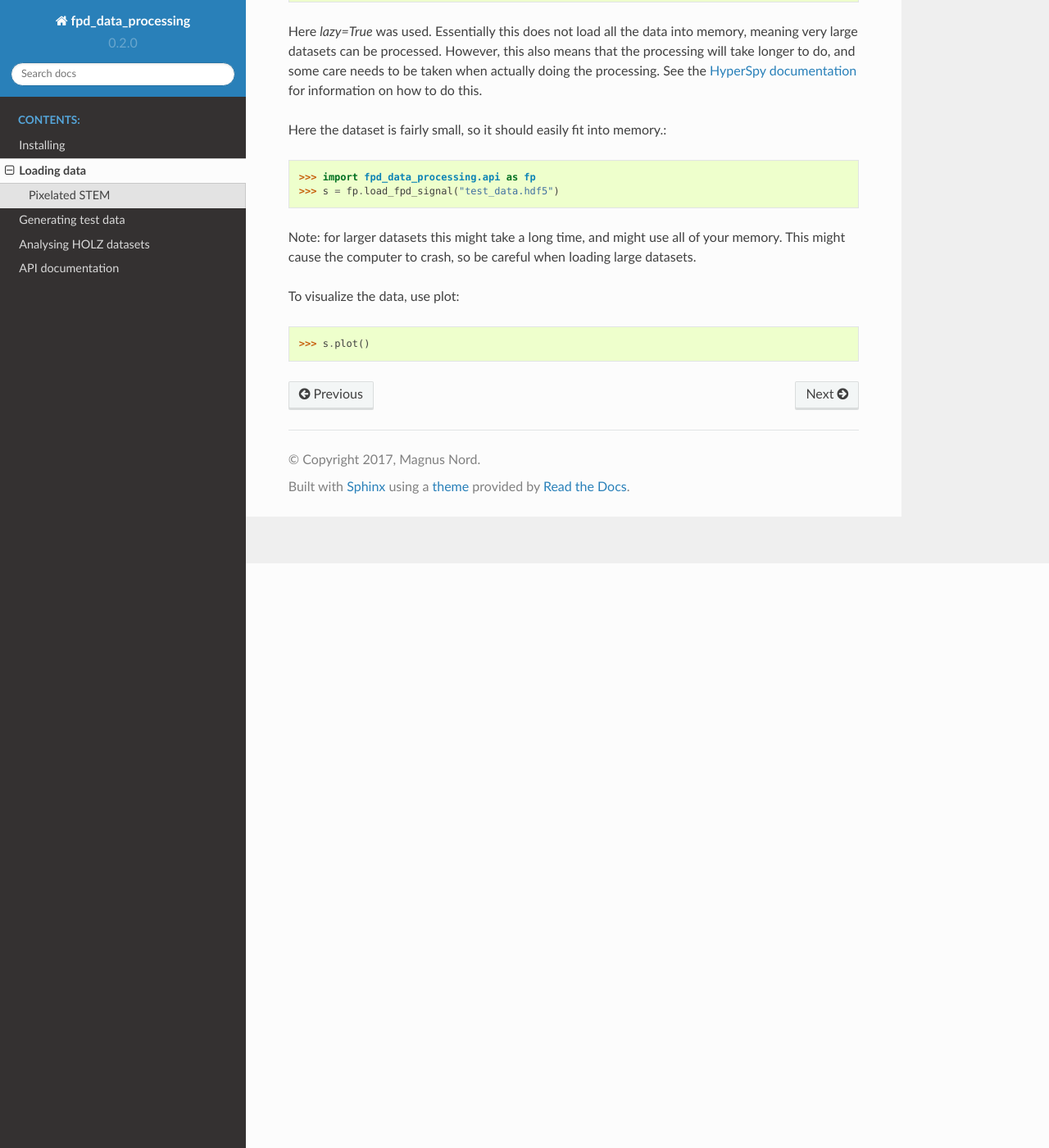
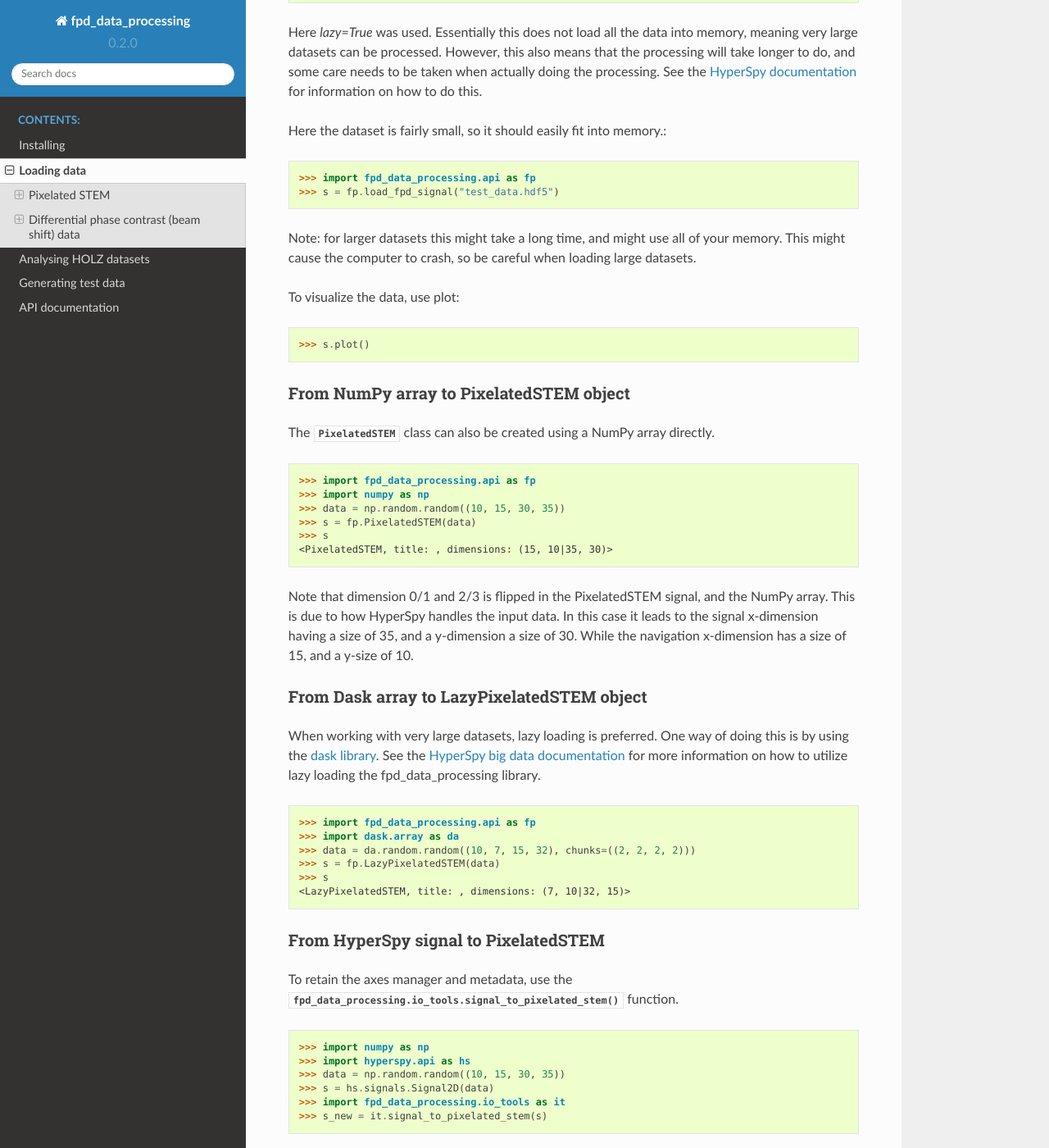
Before and after one commit to pyxem/pyxem, a Sphinx documentation site: the page built from doc/loading_data.rst, in a window 1280 px wide and 1400 px high, scrolled down 713 px. Shown: the whole window at 82% size. Built offline with Sphinx 7.4.7 and the Read the Docs theme 2.0.0, drawn with Linux system fonts in a browser that asks for light colours; some of the changed text lies outside the part shown.

Commit message:
doc: improve documentation for loading data

```diff
--- a/doc/api.rst
+++ b/doc/api.rst
@@ -40,6 +40,12 @@
     :members:
     :undoc-members:
 
+Radial
+======
+.. automodule:: fpd_data_processing.radial
+    :members:
+    :undoc-members:
+
 Dummy data
 ==========
 .. automodule:: fpd_data_processing.dummy_data
--- a/doc/index.rst
+++ b/doc/index.rst
@@ -6,8 +6,8 @@
 .. toctree::
    install
    loading_data
+   analysing_holz_datasets
    generate_test_data
-   analysing_holz_datasets
    api
    :maxdepth: 2
    :caption: Contents:
--- a/doc/loading_data.rst
+++ b/doc/loading_data.rst
@@ -6,7 +6,7 @@
 
 Data is loaded by using two specialized loading functions:
 
-- One for the pixelated STEM datasets which has two spatial probe dimensions
+- One for the :py:class:`~fpd_data_processing.pixelated_stem_class.PixelatedSTEM` datasets which has two spatial probe dimensions
   and two reciprocal detector dimensions: :py:func:`fpd_data_processing.io_tools.load_fpd_signal`.
 - And another one for loading disk shift datasets, which consist of one navigation
   dimensions, and (normally) two signal dimensions:
@@ -56,3 +56,128 @@
 .. code-block:: python
 
     >>> s.plot()
+
+
+From NumPy array to PixelatedSTEM object
+****************************************
+
+The :py:class:`~fpd_data_processing.pixelated_stem_class.PixelatedSTEM` class can also be created using a NumPy array directly.
+
+.. code-block:: python
+
+    >>> import fpd_data_processing.api as fp
+    >>> import numpy as np
+    >>> data = np.random.random((10, 15, 30, 35))
+    >>> s = fp.PixelatedSTEM(data)
+    >>> s
+    <PixelatedSTEM, title: , dimensions: (15, 10|35, 30)>
+
+Note that dimension 0/1 and 2/3 is flipped in the PixelatedSTEM signal, and the NumPy array.
+This is due to how HyperSpy handles the input data.
+In this case it leads to the signal x-dimension having a size of 35, and a y-dimension a size of 30.
+While the navigation x-dimension has a size of 15, and a y-size of 10.
+
+
+From Dask array to LazyPixelatedSTEM object
+*******************************************
+
+When working with very large datasets, lazy loading is preferred.
+One way of doing this is by using the `dask library <https://dask.pydata.org/en/latest/>`__.
+See the `HyperSpy big data documentation <http://hyperspy.org/hyperspy-doc/current/user_guide/big_data.html#working-with-big-data>`__ for more information on how to utilize lazy loading the fpd_data_processing library.
+
+.. code-block:: python
+
+    >>> import fpd_data_processing.api as fp
+    >>> import dask.array as da
+    >>> data = da.random.random((10, 7, 15, 32), chunks=((2, 2, 2, 2)))
+    >>> s = fp.LazyPixelatedSTEM(data)
+    >>> s
+    <LazyPixelatedSTEM, title: , dimensions: (7, 10|32, 15)>
+
+
+From HyperSpy signal to PixelatedSTEM
+*************************************
+
+To retain the axes manager and metadata, use the :py:func:`fpd_data_processing.io_tools.signal_to_pixelated_stem` function.
+
+.. code-block:: python
+
+    >>> import numpy as np
+    >>> import hyperspy.api as hs
+    >>> data = np.random.random((10, 15, 30, 35))
+    >>> s = hs.signals.Signal2D(data)
+    >>> import fpd_data_processing.io_tools as it
+    >>> s_new = it.signal_to_pixelated_stem(s)
+
+
+Differential phase contrast (beam shift) data
+---------------------------------------------
+
+Differential phase contrast (DPC) datasets are loaded using :py:func:`fpd_data_processing.io_tools.load_dpc_signal`.
+These datasets must have one navigation dimensions with two indices, where the first navigation index is the x-direction beam shift, and the second navigation dimension is the y-direction beam shift.
+The signal dimensions must be either two, one or zero, giving either :py:class:`~fpd_data_processing.pixelated_stem_class.DPCSignal2D`, :py:class:`~fpd_data_processing.pixelated_stem_class.DPCSignal1D` or :py:class:`~fpd_data_processing.pixelated_stem_class.DPCBaseSignal`.
+
+Files saved using HyperSpy can also be opened directly, as long as the dataset has one navigation dimension with a shape of 2.
+
+You can either use generated test dataset, or your own data.
+To generate a test DPC dataset:
+
+.. code-block:: python
+
+    >>> import fpd_data_processing.dummy_data as dd
+    >>> s = dd.get_simple_dpc_signal()
+    >>> s.save("test_dpc_data.hdf5")
+
+To load the test file (or your own file):
+
+.. code-block:: python
+
+    >>> import fpd_data_processing.api as fp
+    >>> s = fp.load_dpc_signal("test_dpc_data.hdf5")
+
+Plotting the data:
+
+.. code-block:: python
+
+    >>> s.plot()
+    >>> s.get_color_signal().plot()
+
+
+From NumPy array to DPCSignal objects
+*************************************
+
+
+The :py:class:`~fpd_data_processing.pixelated_stem_class.DPCSignal2D` object can be created using
+
+
+
+.. code-block:: python
+
+    >>> import fpd_data_processing.api as fp
+    >>> import numpy as np
+    >>> data = np.random.random((2, 21, 54))
+    >>> s = fp.DPCSignal2D(data)
+    >>> s
+    <DPCSignal2D, title: , dimensions: (2|54, 21)>
+
+
+Note the switch of the x/y signal axis.
+
+The :py:class:`~fpd_data_processing.pixelated_stem_class.DPCSignal1D` object can be created using:
+
+.. code-block:: python
+
+    >>> data = np.random.random((2, 109))
+    >>> s = fp.DPCSignal1D(data)
+    >>> s
+    <DPCSignal1D, title: , dimensions: (2|109)>
+
+
+The :py:class:`~fpd_data_processing.pixelated_stem_class.DPCBaseSignal` object can be created using:
+
+.. code-block:: python
+
+    >>> data = np.random.random((2, ))
+    >>> s = fp.DPCBaseSignal(data)
+    >>> s
+    <DPCBaseSignal, title: , dimensions: (|2)>
```
